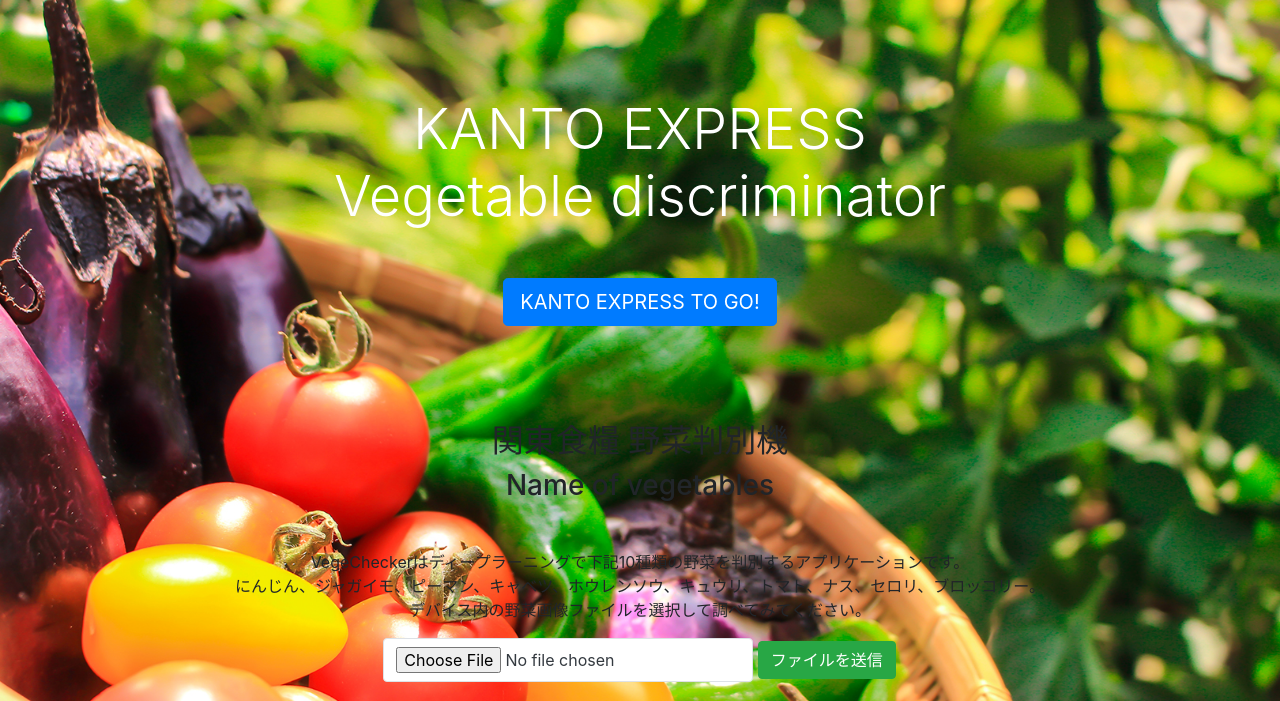
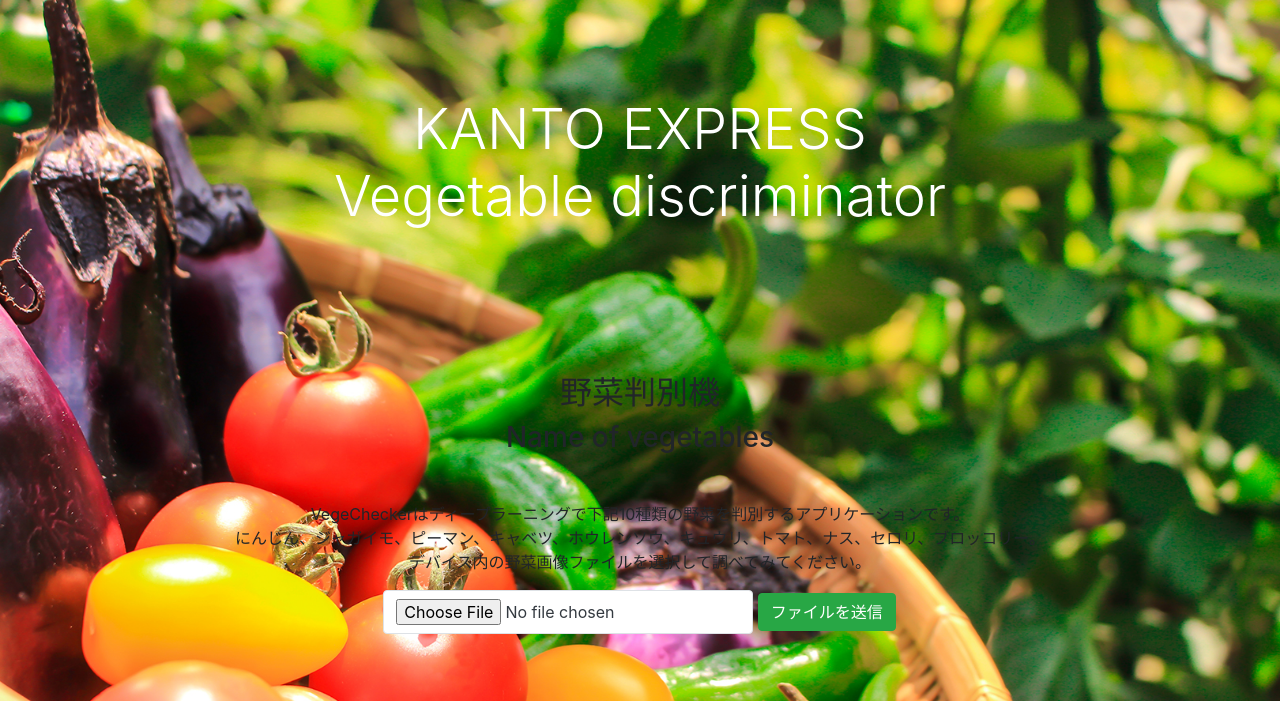
Before and after one commit to kainow/vegetable, a Python web app: template controllers/templates/index.html in a window 1280 px wide. Shown: the top 701 px of the page. Run offline with Jinja, Linux system fonts and the light colour scheme; the template is opened without the code that fills it, so the values that code supplies are empty; some libraries are stand-ins or nearby versions.

Commit message:
Update layout.html

```diff
--- a/controllers/templates/layout.html
+++ b/controllers/templates/layout.html
@@ -9,7 +9,7 @@
    <!-- Bootstrap CSS -->
    <link rel="stylesheet" href="https://stackpath.bootstrapcdn.com/bootstrap/4.3.1/css/bootstrap.min.css" integrity="sha384-ggOyR0iXCbMQv3Xipma34MD+dH/1fQ784/j6cY/iJTQUOhcWr7x9JvoRxT2MZw1T" crossorigin="anonymous">
    <link rel="stylesheet" href="{{ url_for('static', filename='style.css')}}">
-   <title>関東食糧 VegeChecker</title>
+   <title>VegeChecker</title>
 
 </head>
 <body class="cover">
@@ -20,12 +20,12 @@
               KANTO EXPRESS<br />
               Vegetable discriminator
           </h1>
-              <a href="http://www.kanto-syokuryo.jp/shop/default.aspx?kex_mode=b2b" class="btn btn-primary btn-lg" target="_blank">KANTO EXPRESS TO GO!</a>
+
       </div>
   </header>
   <main>
     <section class="py-5">
-        <h2 class="text-center">関東食糧 野菜判別機</h2>
+        <h2 class="text-center">野菜判別機</h2>
         <h3 class="text-center mb-5">Name of vegetables</h3>
         <p class="text-center">VegeCheckerはディープラーニングで下記10種類の野菜を判別するアプリケーションです。<br>
           にんじん、ジャガイモ、ピーマン、キャベツ、ホウレンソウ、キュウリ、トマト、ナス、セロリ、ブロッコリー。<br>
```
